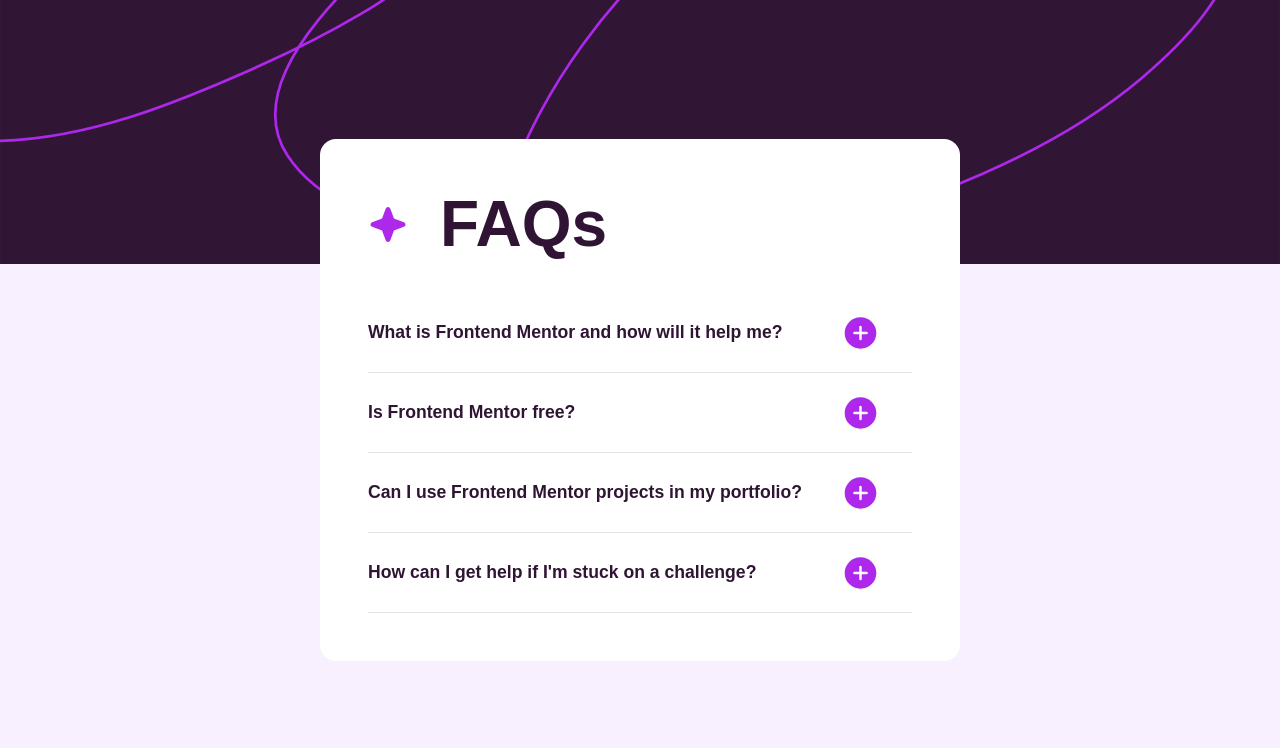
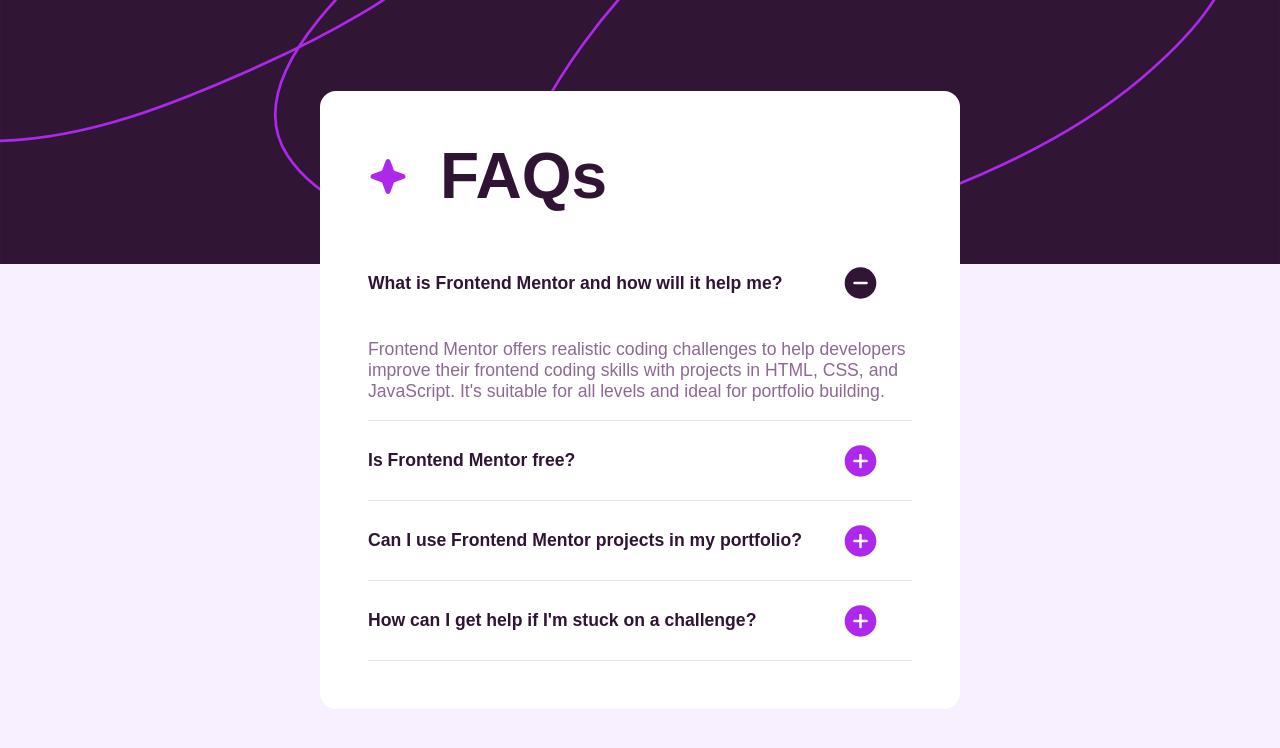
Before and after one commit to krystiano13/faq-accordion, a plain HTML site: page index.html in a window 1280 px wide. Both pictures are taken after a click on the item "What is Frontend Mentor and how will it help me?". Drawn offline with Linux system fonts and the light colour scheme.

Commit message:
create script for expanding single items

```diff
--- a/index.html
+++ b/index.html
@@ -10,6 +10,7 @@
     <meta content="faq, accordion" name="keywords">
     <link href="./styles/base.min.css" rel="stylesheet"/>
     <link href="./styles/main/main.min.css" rel="stylesheet"/>
+    <script defer src="./index.js"></script>
 </head>
 <body>
 <main class="faq">
@@ -21,7 +22,7 @@
         <ul>
             <li id="l1">
                 What is Frontend Mentor and how will it help me?
-                <img alt="icon plus" src="./assets/images/icon-plus.svg"/>
+                <img alt="icon plus" src="./assets/images/icon-minus.svg"/>
                 <p>
                     Frontend Mentor offers realistic coding challenges to help developers improve their frontend coding
                     skills with projects in HTML, CSS, and JavaScript. It's suitable for all levels and ideal for
--- /dev/null
+++ b/index.js
@@ -0,0 +1,26 @@
+const listItems = document.querySelectorAll('li');
+const hideAll = () => {
+    listItems.forEach(item => {
+        item.querySelector('p').style.display = 'none';
+        item.querySelector('img').src = './assets/images/icon-plus.svg';
+        item.querySelector('img').alt = "icon plus";
+        item.style.height = "5rem";
+    });
+}
+
+const expandElement = (listItem) => {
+    hideAll();
+
+    if(listItem.style.height === "5rem") {
+        listItem.querySelector('p').style.display = 'block';
+        listItem.querySelector('img').src = './assets/images/icon-minus.svg';
+        listItem.querySelector('img').alt = "icon minus";
+        listItem.style.height = "11rem";
+    }
+}
+
+hideAll();
+
+listItems.forEach(item => {
+    item.addEventListener('click', () => expandElement(item));
+})
--- a/styles/main/__faq.scss
+++ b/styles/main/__faq.scss
@@ -23,7 +23,7 @@
         display: flex;
         align-items: center;
         justify-content: space-between;
-        height : 5rem;
+        height : 15rem;
         width : 100%;
         font-family: "Work Sans", sans-serif;
         font-weight: 700;
@@ -37,7 +37,6 @@
           display: none;
           font-weight: 400;
           color: var(--grayishPurple);
-          transform: scaleY(0);
         }
 
         img {
```
Also changed, not shown: styles/main/main.css, styles/main/main.min.css, 1 other file.
